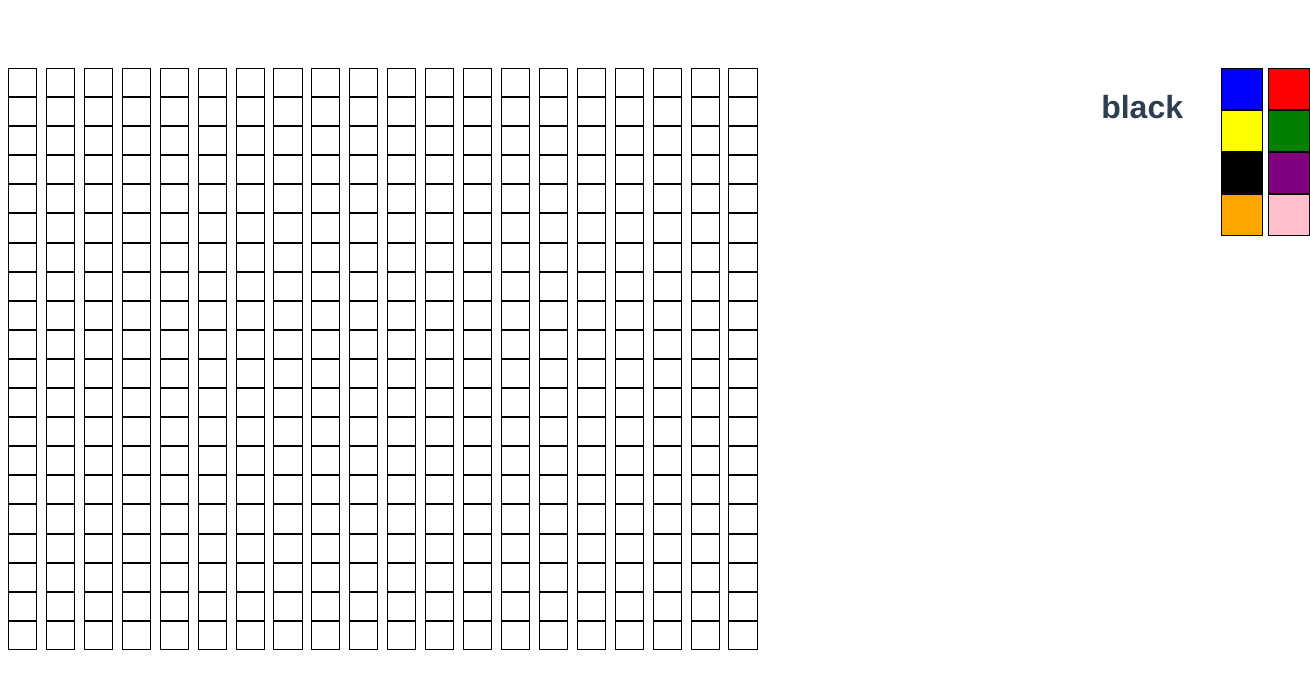
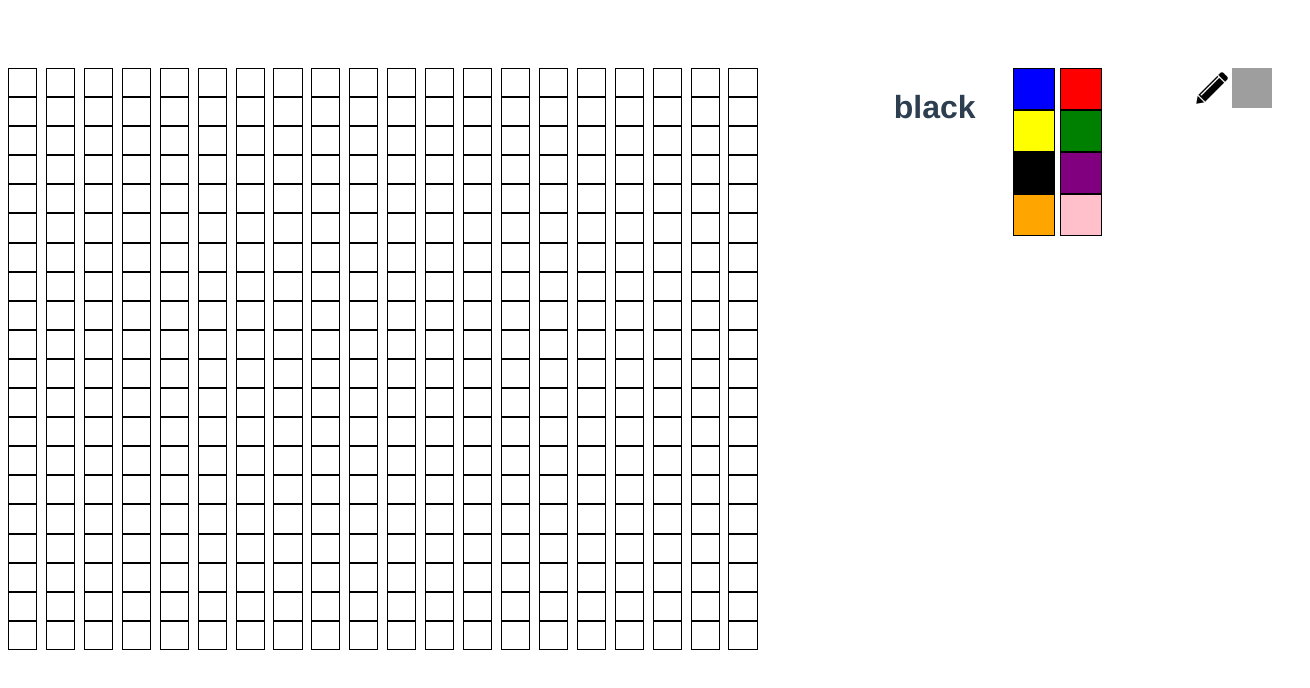
Before and after one commit to staten-island-tech/vue-reactivity-project-heochristopher, a Vue app in the folder btd/: page / in a window 1280 px wide. Shown: the top 688 px of the page, 1310 px wide, since content can reach past the window. Built offline with nearby package versions, Linux system fonts and the light colour scheme; grey boxes are pictures that could not be loaded.

Commit message:
fix color display to work with tools

```diff
--- a/btd/src/App.vue
+++ b/btd/src/App.vue
@@ -2,6 +2,7 @@
 <div class="container">
   <Grid :gridColor= this.myColor />
   <Color @btnClick="getColor"/>
+  <Tool @changeTool="chooseTool"/>
 </div>
 
 </template>
@@ -10,12 +11,14 @@
 
 import Color from './components/Color'
 import Grid from './components/Grid'
+import Tool from './components/Tool'
 
 export default {
   name: 'App',
   components: {
     Grid,
     Color,
+    Tool
   },
   data(){
     return{
@@ -25,6 +28,15 @@ export default {
   methods: {
     getColor(color) {
       this.myColor = color
+    },
+    chooseTool(tool) {
+      if(tool === 'pen' && this.myColor != '#fff') {
+        return
+      } else if (tool === 'pen' && this.myColor === '#fff') {
+        this.myColor = '#000'
+      } else {
+        this.myColor = '#fff'
+      }
     }
   }
 }
--- a/btd/src/components/Color.vue
+++ b/btd/src/components/Color.vue
@@ -2,7 +2,6 @@
 <div class="container">
   <h1>{{userColor}}</h1>
   <div class="grid">
-
     <div
       v-for="color in colors"
       :key="color"
--- a/btd/src/components/Grid.vue
+++ b/btd/src/components/Grid.vue
@@ -1,5 +1,5 @@
 <template>
-    <div class="grid">
+    <div class="grid" >
         <div v-for= "i in 400" :key= "i" class='grid-box' @click="fillBox(i)" :id='`${i}`'></div>
     </div>
 </template>
@@ -12,7 +12,6 @@ export default {
     },
     data() {
         return {
-
         }
     },
     methods: {
@@ -22,8 +21,7 @@ export default {
             } else {
                 document.getElementById(box).style.backgroundColor = this.gridColor
             }
-
-        }
+        },
     }
 }
 </script>
--- /dev/null
+++ b/btd/src/components/Tool.vue
@@ -0,0 +1,33 @@
+<template>
+  <div class="container">
+      <div class="tool" id="pen" @click="$emit('changeTool', 'pen')"></div>
+      <div class="tool" id="eraser" @click="$emit('changeTool', 'eraser')"></div>
+  </div>
+</template>
+
+<script>
+export default {
+  name: "Tool",
+  data() {
+    return {
+    }
+  },
+   methods: {
+   }
+}
+</script>
+
+<style scoped>
+#pen {
+  background-image: url('../assets/pen.png');
+  width: 40px;
+  height: 40px;
+  background-size: cover;
+}
+#eraser {
+  background-image: url('../assets/eraser.png');
+   width: 40px;
+  height: 40px;
+  background-size: cover;
+}
+</style>
```
Also changed, not shown: btd/src/assets/test.jpg (added).
